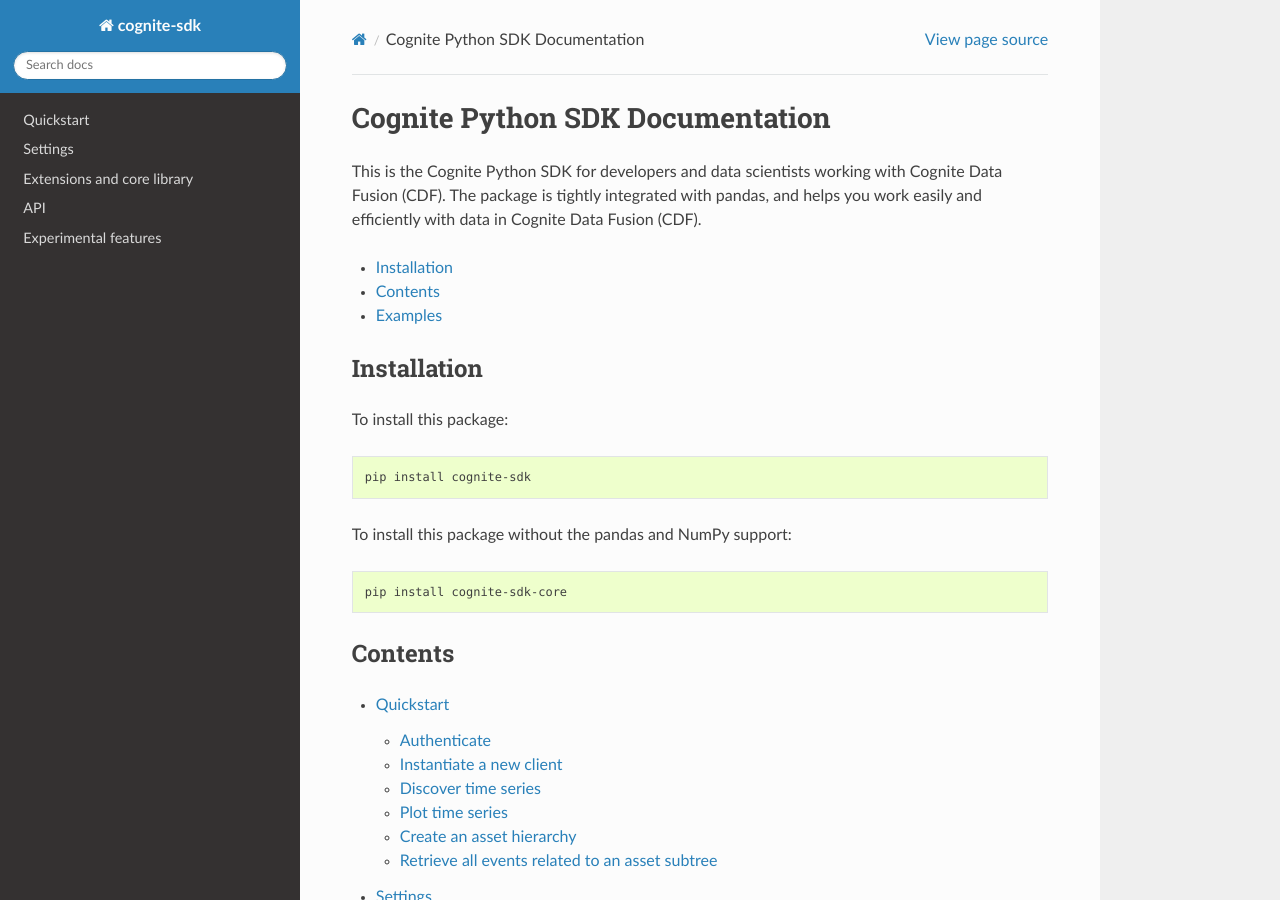
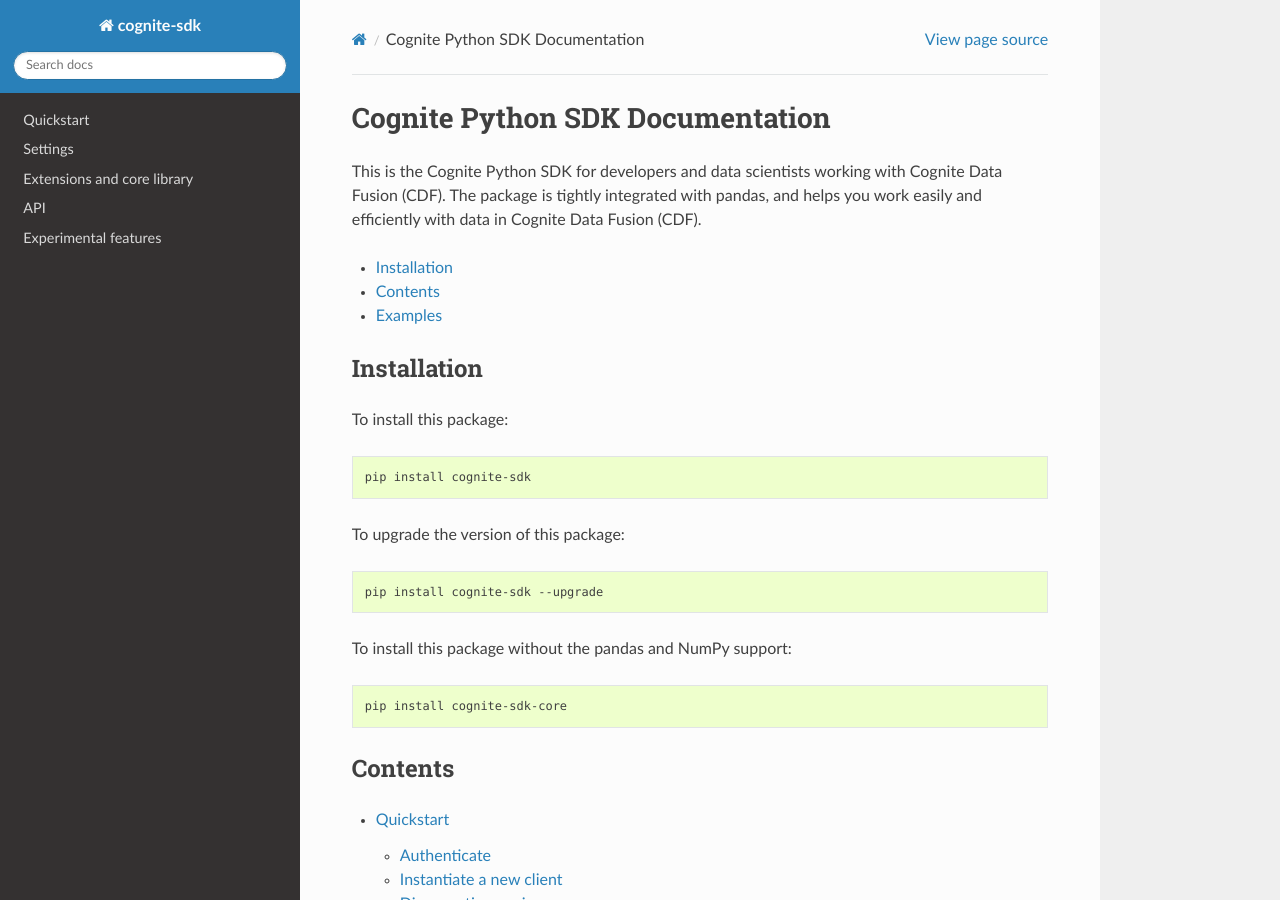
Before and after one commit to cognitedata/cognite-sdk-python, a Sphinx documentation site: the page built from docs/source/index.rst, in a window 1280 px wide and 900 px high. Built offline with Sphinx 7.4.7 and the Read the Docs theme 2.0.0, drawn with Linux system fonts in a browser that asks for light colours.

Commit message:
Added syntax for upgrading the SDK
99 of 100 times, the user will have to do an upgrade of the SDK and not an install.   This change saves the user the need to Google the syntax.

```diff
--- a/docs/source/index.rst
+++ b/docs/source/index.rst
@@ -19,6 +19,12 @@
 
    pip install cognite-sdk
 
+To upgrade the version of this package:
+
+.. code-block:: bash
+
+   pip install cognite-sdk --upgrade
+
 To install this package without the pandas and NumPy support:
 
 .. code-block:: bash
```
